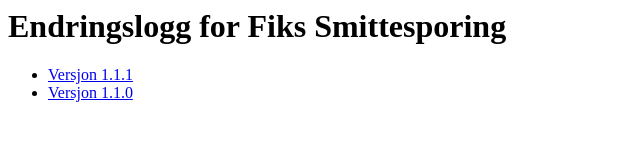
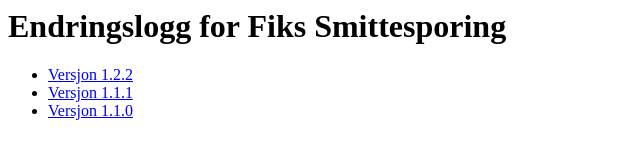
Before and after one commit to ks-no/fiks-dhis2-endringslogg, a plain HTML site: page index.html in a window 1280 px wide. Shown: the whole page, without its empty margins (0-640 px from the left). Drawn offline with Linux system fonts and the light colour scheme.

Commit message:
Add 1.2.2 release notes

```diff
--- a/index.html
+++ b/index.html
@@ -3,6 +3,7 @@
 <body>
 <h1>Endringslogg for Fiks Smittesporing</h1>
 <ul>
+    <li><a href="changes/1.2.2">Versjon 1.2.2</a></li>
     <li><a href="changes/1.1.1">Versjon 1.1.1</a></li>
     <li><a href="changes/1.1.0">Versjon 1.1.0</a></li>
 </ul>
```
Also changed, not shown: changes/1.2.2/index.html (added, +1 -0 lines), changes/1.2.2/images/image1.png (added), changes/1.2.2/images/image10.png (added), changes/1.2.2/images/image11.png (added), changes/1.2.2/images/image12.png (added), changes/1.2.2/images/image13.png (added), changes/1.2.2/images/image2.png (added), changes/1.2.2/images/image3.png (added), changes/1.2.2/images/image4.png (added), changes/1.2.2/images/image5.png (added), changes/1.2.2/images/image6.png (added), changes/1.2.2/images/image7.png (added), changes/1.2.2/images/image8.png (added), changes/1.2.2/images/image9.png (added).
